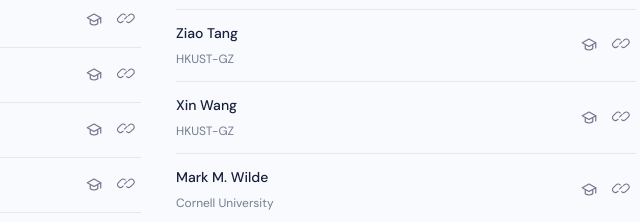
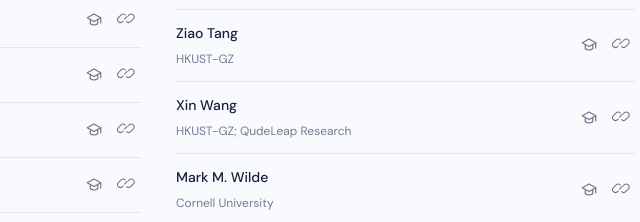
Before and after one commit to qit-ai/qit-ai.github.io, a plain HTML site: page index.html in a window 1280 px wide. Shown: the part 1429-1651 px from the top of the page, 599-1239 px from the left. Drawn offline with Linux system fonts and the light colour scheme.

Commit message:
Add QudeLeap Research to Xin Wang affiliation

```diff
--- a/index.html
+++ b/index.html
@@ -429,7 +429,7 @@
             <ul class="organizer-list speaker-list team-list">
               <li><span class="organizer-info"><span class="speaker-name">Ge Bai</span><span class="organizer-affiliation">HKUST-GZ</span></span><span class="speaker-links"><a href="https://scholar.google.com/citations?user=usrPjHoAAAAJ" target="_blank" rel="noopener noreferrer" aria-label="Ge Bai — Google Scholar" title="Google Scholar"><svg viewBox="0 0 24 24" fill="none" stroke="currentColor" stroke-width="1.6" stroke-linecap="round" stroke-linejoin="round" aria-hidden="true"><path d="m3 9 9-5 9 5-9 5-9-5Z"/><path d="M7 12v5c3 2 7 2 10 0v-5M21 9v7"/></svg></a><a href="https://bg95.github.io/" target="_blank" rel="noopener noreferrer" aria-label="Ge Bai — Website" title="Website"><svg viewBox="0 0 24 24" fill="none" stroke="currentColor" stroke-width="1.6" stroke-linecap="round" stroke-linejoin="round" aria-hidden="true"><path d="m10 13 4-4M8 16l-1 1a4 4 0 0 1-6-6l4-4a4 4 0 0 1 6 0M13 17a4 4 0 0 0 6 0l4-4a4 4 0 0 0-6-6l-1 1" transform="translate(1 -1) scale(.9)"/></svg></a></span></li>
               <li><span class="organizer-info"><span class="speaker-name">Ziao Tang</span><span class="organizer-affiliation">HKUST-GZ</span></span><span class="speaker-links"><a href="https://scholar.google.com/citations?user=yt1I-ToAAAAJ&amp;hl=en" target="_blank" rel="noopener noreferrer" aria-label="Ziao Tang — Google Scholar" title="Google Scholar"><svg viewBox="0 0 24 24" fill="none" stroke="currentColor" stroke-width="1.6" stroke-linecap="round" stroke-linejoin="round" aria-hidden="true"><path d="m3 9 9-5 9 5-9 5-9-5Z"/><path d="M7 12v5c3 2 7 2 10 0v-5M21 9v7"/></svg></a><a href="https://tzajack.github.io/" target="_blank" rel="noopener noreferrer" aria-label="Ziao Tang — Website" title="Personal website"><svg viewBox="0 0 24 24" fill="none" stroke="currentColor" stroke-width="1.6" stroke-linecap="round" stroke-linejoin="round" aria-hidden="true"><path d="m10 13 4-4M8 16l-1 1a4 4 0 0 1-6-6l4-4a4 4 0 0 1 6 0M13 17a4 4 0 0 0 6 0l4-4a4 4 0 0 0-6-6l-1 1" transform="translate(1 -1) scale(.9)"/></svg></a></span></li>
-              <li><span class="organizer-info"><span class="speaker-name">Xin Wang</span><span class="organizer-affiliation">HKUST-GZ</span></span><span class="speaker-links"><a href="https://scholar.google.com/citations?user=BFkAPOQAAAAJ" target="_blank" rel="noopener noreferrer" aria-label="Xin Wang — Google Scholar" title="Google Scholar"><svg viewBox="0 0 24 24" fill="none" stroke="currentColor" stroke-width="1.6" stroke-linecap="round" stroke-linejoin="round" aria-hidden="true"><path d="m3 9 9-5 9 5-9 5-9-5Z"/><path d="M7 12v5c3 2 7 2 10 0v-5M21 9v7"/></svg></a><a href="https://www.xinwang.info/" target="_blank" rel="noopener noreferrer" aria-label="Xin Wang — Website" title="Website"><svg viewBox="0 0 24 24" fill="none" stroke="currentColor" stroke-width="1.6" stroke-linecap="round" stroke-linejoin="round" aria-hidden="true"><path d="m10 13 4-4M8 16l-1 1a4 4 0 0 1-6-6l4-4a4 4 0 0 1 6 0M13 17a4 4 0 0 0 6 0l4-4a4 4 0 0 0-6-6l-1 1" transform="translate(1 -1) scale(.9)"/></svg></a></span></li>
+              <li><span class="organizer-info"><span class="speaker-name">Xin Wang</span><span class="organizer-affiliation">HKUST-GZ; QudeLeap Research</span></span><span class="speaker-links"><a href="https://scholar.google.com/citations?user=BFkAPOQAAAAJ" target="_blank" rel="noopener noreferrer" aria-label="Xin Wang — Google Scholar" title="Google Scholar"><svg viewBox="0 0 24 24" fill="none" stroke="currentColor" stroke-width="1.6" stroke-linecap="round" stroke-linejoin="round" aria-hidden="true"><path d="m3 9 9-5 9 5-9 5-9-5Z"/><path d="M7 12v5c3 2 7 2 10 0v-5M21 9v7"/></svg></a><a href="https://www.xinwang.info/" target="_blank" rel="noopener noreferrer" aria-label="Xin Wang — Website" title="Website"><svg viewBox="0 0 24 24" fill="none" stroke="currentColor" stroke-width="1.6" stroke-linecap="round" stroke-linejoin="round" aria-hidden="true"><path d="m10 13 4-4M8 16l-1 1a4 4 0 0 1-6-6l4-4a4 4 0 0 1 6 0M13 17a4 4 0 0 0 6 0l4-4a4 4 0 0 0-6-6l-1 1" transform="translate(1 -1) scale(.9)"/></svg></a></span></li>
               <li><span class="organizer-info"><span class="speaker-name">Mark M. Wilde</span><span class="organizer-affiliation">Cornell University</span></span><span class="speaker-links"><a href="https://scholar.google.com/citations?user=vANLRiYAAAAJ" target="_blank" rel="noopener noreferrer" aria-label="Mark M. Wilde — Google Scholar" title="Google Scholar"><svg viewBox="0 0 24 24" fill="none" stroke="currentColor" stroke-width="1.6" stroke-linecap="round" stroke-linejoin="round" aria-hidden="true"><path d="m3 9 9-5 9 5-9 5-9-5Z"/><path d="M7 12v5c3 2 7 2 10 0v-5M21 9v7"/></svg></a><a href="https://www.markwilde.com/" target="_blank" rel="noopener noreferrer" aria-label="Mark M. Wilde — Website" title="Website"><svg viewBox="0 0 24 24" fill="none" stroke="currentColor" stroke-width="1.6" stroke-linecap="round" stroke-linejoin="round" aria-hidden="true"><path d="m10 13 4-4M8 16l-1 1a4 4 0 0 1-6-6l4-4a4 4 0 0 1 6 0M13 17a4 4 0 0 0 6 0l4-4a4 4 0 0 0-6-6l-1 1" transform="translate(1 -1) scale(.9)"/></svg></a></span></li>
               <li><span class="organizer-info"><span class="speaker-name">Guocheng Zhen</span><span class="organizer-affiliation">HKUST-GZ</span></span><span class="speaker-links"><a href="https://scholar.google.com/citations?user=YZ6u788AAAAJ&amp;hl=en" target="_blank" rel="noopener noreferrer" aria-label="Guocheng Zhen — Google Scholar" title="Google Scholar"><svg viewBox="0 0 24 24" fill="none" stroke="currentColor" stroke-width="1.6" stroke-linecap="round" stroke-linejoin="round" aria-hidden="true"><path d="m3 9 9-5 9 5-9 5-9-5Z"/><path d="M7 12v5c3 2 7 2 10 0v-5M21 9v7"/></svg></a><a href="https://www.quair.group/author/guocheng-zhen/" target="_blank" rel="noopener noreferrer" aria-label="Guocheng Zhen — Research group profile" title="Research group profile"><svg viewBox="0 0 24 24" fill="none" stroke="currentColor" stroke-width="1.6" stroke-linecap="round" stroke-linejoin="round" aria-hidden="true"><path d="m10 13 4-4M8 16l-1 1a4 4 0 0 1-6-6l4-4a4 4 0 0 1 6 0M13 17a4 4 0 0 0 6 0l4-4a4 4 0 0 0-6-6l-1 1" transform="translate(1 -1) scale(.9)"/></svg></a></span></li>
             </ul>
```
